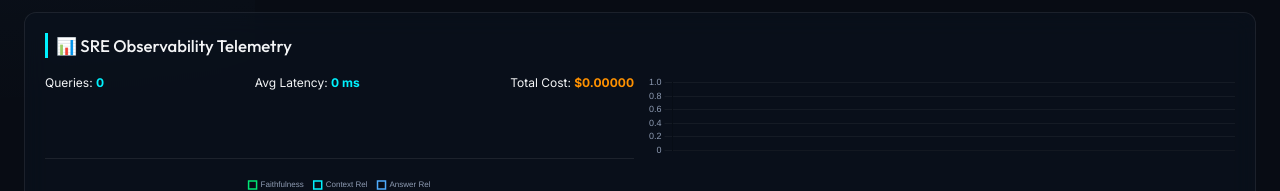
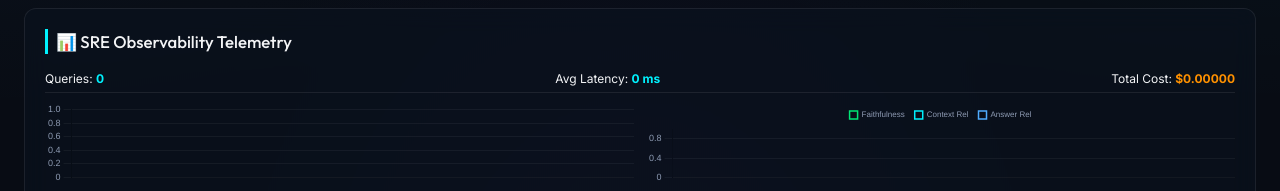
Before and after one commit to Loochikit/visual-rag-sandbox, a website: page public/index.html in a window 1280 px wide. Shown: the part 2054-2245 px from the top of the page. Drawn offline with nearby package versions, Linux system fonts and the light colour scheme; no server answers.

Commit message:
Add files via upload

```diff
--- a/public/index.html
+++ b/public/index.html
@@ -185,20 +185,18 @@
         <div class="card-title">📊 SRE Observability Telemetry</div>
 
         <!-- Live Graphs -->
+        <div style="display: flex; gap: 0.5rem; justify-content: space-between; font-size: 0.75rem; border-bottom: 1px solid var(--card-border); padding-bottom: 0.25rem; margin-bottom: 0.5rem;">
+          <div>Queries: <span id="valTotalQueries" style="color: var(--accent-cyan); font-weight: bold;">0</span></div>
+          <div>Avg Latency: <span id="valAvgLatency" style="color: var(--accent-cyan); font-weight: bold;">0 ms</span></div>
+          <div>Total Cost: <span id="valTotalCost" style="color: var(--accent-orange); font-weight: bold;">$0.00000</span></div>
+        </div>
+
         <div class="charts-grid">
-          <div style="display: flex; gap: 0.5rem; justify-content: space-between; font-size: 0.75rem; border-bottom: 1px solid var(--card-border); padding-bottom: 0.25rem;">
-            <div>Queries: <span id="valTotalQueries" style="color: var(--accent-cyan); font-weight: bold;">0</span></div>
-            <div>Avg Latency: <span id="valAvgLatency" style="color: var(--accent-cyan); font-weight: bold;">0 ms</span></div>
-            <div>Total Cost: <span id="valTotalCost" style="color: var(--accent-orange); font-weight: bold;">$0.00000</span></div>
-          </div>
           <div class="chart-container">
             <canvas id="latencyChart"></canvas>
           </div>
           <div class="chart-container">
             <canvas id="scoreChart"></canvas>
-          </div>
-          <div class="chart-container" style="display: none;">
-            <canvas id="costChart"></canvas>
           </div>
         </div>
 
```
